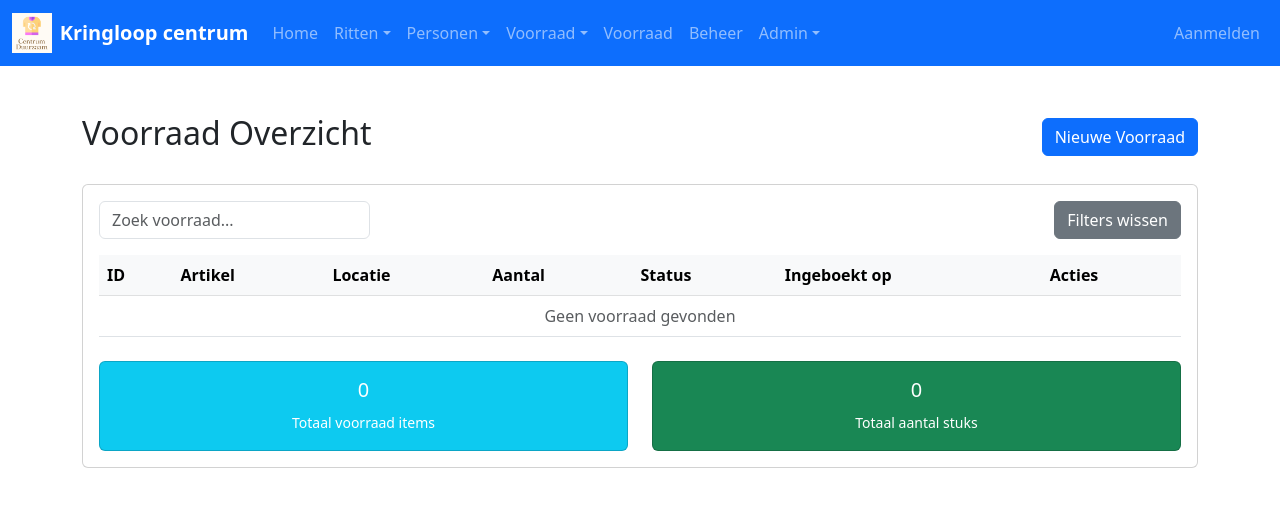
After one commit to DjojovdEerden/Kringloop, a PHP site: page /admin/list_voorraad.php in a window 1280 px wide. The commit adds this page. Shown: the top 507 px of the page. Run offline with PHP 8.4, Linux system fonts and the light colour scheme; data comes from the database, SQL or seed files in the repository; both versions use the stored data as it was after the commit; data that the repository does not hold is empty.

Commit message:
voorraad beheer toegevoegd werkend

```diff
--- /dev/null
+++ b/admin/list_voorraad.php
@@ -0,0 +1,116 @@
+<?php
+// Database connectie laden
+require_once '../includes/db.php';
+
+// Haal alle voorraad data op met artikel en status informatie
+$stmt = $pdo->query('
+    SELECT v.*, a.naam AS artikel_naam, s.status AS status_naam
+    FROM voorraad v
+    JOIN artikel a ON v.artikel_id = a.id
+    JOIN status s ON v.status_id = s.id
+    ORDER BY v.ingeboekt_op DESC
+');
+// Converteer naar array
+$voorraad_items = $stmt->fetchAll(PDO::FETCH_ASSOC);
+
+// Pagina configuratie instellen
+$pageTitle = 'Voorraad Overzicht';
+include '../includes/header.php';
+?>
+
+<!-- Voorraad overzicht tabel -->
+<div class="container my-5">
+    <div class="d-flex justify-content-between align-items-center mb-4">
+        <h2>Voorraad Overzicht</h2>
+        <a href="add_voorraad.php" class="btn btn-primary">Nieuwe Voorraad</a>
+    </div>
+
+    <!-- Success/Error berichten -->
+    <?php if (isset($_GET['deleted']) && $_GET['deleted'] == '1'): ?>
+        <div class="alert alert-success">Voorraad item succesvol verwijderd!</div>
+    <?php endif; ?>
+    <?php if (isset($_GET['error']) && $_GET['error'] == 'delete_failed'): ?>
+        <div class="alert alert-danger">Fout bij het verwijderen van het voorraad item.</div>
+    <?php endif; ?>
+
+    <div class="card">
+        <div class="card-body">
+            <!-- Zoek en filter opties -->
+            <div class="d-flex justify-content-between mb-3">
+                <input type="text" class="form-control w-25" placeholder="Zoek voorraad...">
+                <button class="btn btn-secondary">Filters wissen</button>
+            </div>
+
+            <!-- Voorraad data tabel -->
+            <table class="table table-hover">
+                <!-- Tabel koppen definitie -->
+                <thead class="table-light">
+                    <tr>
+                        <th>ID</th>
+                        <th>Artikel</th>
+                        <th>Locatie</th>
+                        <th>Aantal</th>
+                        <th>Status</th>
+                        <th>Ingeboekt op</th>
+                        <th>Acties</th>
+                    </tr>
+                </thead>
+                <!-- Voorraad records weergeven -->
+                <tbody>
+                    <?php if (empty($voorraad_items)): ?>
+                        <tr>
+                            <td colspan="7" class="text-center text-muted">Geen voorraad gevonden</td>
+                        </tr>
+                    <?php else: ?>
+                        <?php foreach ($voorraad_items as $item): ?>
+                            <tr>
+                                <!-- Voorraad ID -->
+                                <td><?php echo $item['id']; ?></td>
+                                <!-- Artikel naam -->
+                                <td><?php echo $item['artikel_naam']; ?></td>
+                                <!-- Locatie in magazijn -->
+                                <td><?php echo $item['locatie']; ?></td>
+                                <!-- Aantal items -->
+                                <td><?php echo $item['aantal']; ?></td>
+                                <!-- Status -->
+                                <td><?php echo $item['status_naam']; ?></td>
+                                <!-- Datum ingeboekt -->
+                                <td><?php echo $item['ingeboekt_op']; ?></td>
+                                <!-- Actie knoppen -->
+                                <td>
+                                    <a href="edit_voorraad.php?id=<?php echo $item['id']; ?>" class="btn btn-sm btn-warning me-1">Bewerken</a>
+                                    <a href="delete_voorraad.php?id=<?php echo $item['id']; ?>" class="btn btn-sm btn-danger" onclick="return confirm('Weet je zeker dat je dit item wilt verwijderen?')">Verwijder</a>
+                                </td>
+                            </tr>
+                        <?php endforeach; ?>
+                    <?php endif; ?>
+                </tbody>
+            </table>
+
+            <!-- Totaal statistieken -->
+            <div class="row mt-4">
+                <div class="col-md-6">
+                    <div class="card bg-info text-white">
+                        <div class="card-body text-center">
+                            <h5><?php echo count($voorraad_items); ?></h5>
+                            <small>Totaal voorraad items</small>
+                        </div>
+                    </div>
+                </div>
+                <div class="col-md-6">
+                    <div class="card bg-success text-white">
+                        <div class="card-body text-center">
+                            <h5><?php echo array_sum(array_column($voorraad_items, 'aantal')); ?></h5>
+                            <small>Totaal aantal stuks</small>
+                        </div>
+                    </div>
+                </div>
+            </div>
+        </div>
+    </div>
+</div>
+
+<?php
+// Footer laden
+include '../includes/footer.php';
+?>
--- a/includes/header.php
+++ b/includes/header.php
@@ -40,6 +40,13 @@ if (session_status() === PHP_SESSION_NONE) {
                             <li><a class="dropdown-item" href="/Kringloop/admin/list_personen.php">Personen Overzicht</a></li>
                         </ul>
                     </li>
+                    <li class="nav-item dropdown">
+                        <a class="nav-link dropdown-toggle" href="#" role="button" data-bs-toggle="dropdown">Voorraad</a>
+                        <ul class="dropdown-menu">
+                            <li><a class="dropdown-item" href="/Kringloop/admin/add_voorraad.php">Nieuwe Voorraad</a></li>
+                            <li><a class="dropdown-item" href="/Kringloop/admin/list_voorraad.php">Voorraad Overzicht</a></li>
+                        </ul>
+                    </li>
                     <li class="nav-item"><a class="nav-link" href="/Kringloop/voorraad.php">Voorraad</a></li>
                     <li class="nav-item"><a class="nav-link" href="/Kringloop/beheer.php">Beheer</a></li>
                     <li class="nav-item dropdown">
```
Also changed, not shown: admin/add_voorraad.php (added, +107 -0 lines), admin/delete_voorraad.php (added, +27 -0 lines), admin/edit_voorraad.php (added, +125 -0 lines), database/duurzaam.sql (+10 -1 lines).
